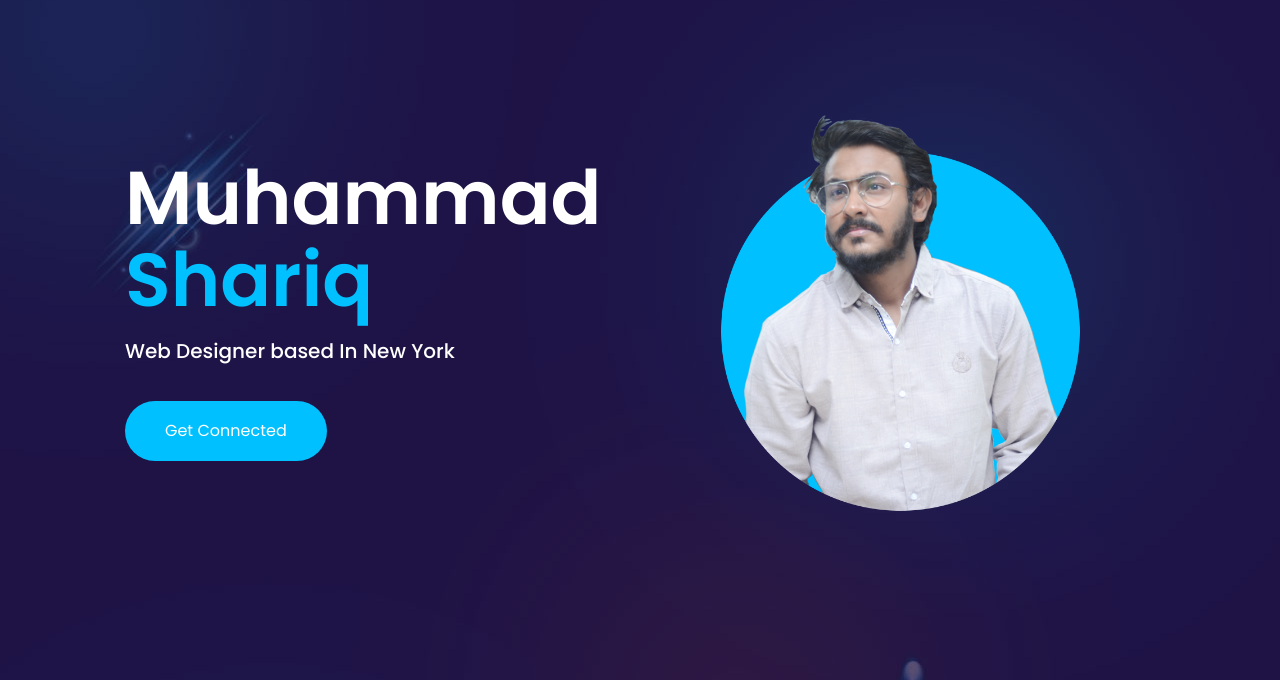
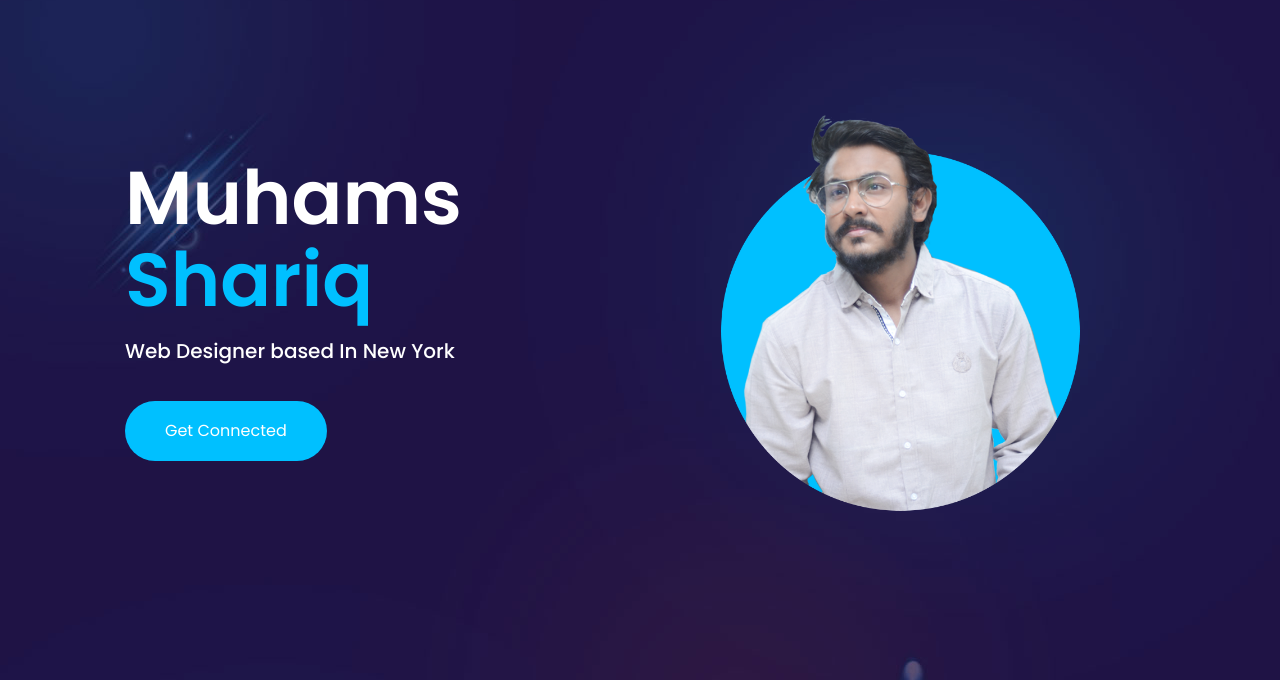
Before and after one commit to shariqahmed123/shariq_portfolio, a plain HTML site: page index.html in a window 1280 px wide. Shown: the part 87-767 px from the top of the page. Drawn offline with nearby package versions, Linux system fonts and the light colour scheme; no server answers.

Commit message:
new commit

```diff
--- a/index.html
+++ b/index.html
@@ -86,7 +86,7 @@
                 <div class="container">
                     <div class="content">
                         <div class="left">
-                            <h3 class="name">Muhammad <span>Shariq</span></h3>
+                            <h3 class="name">Muhams <span>Shariq</span></h3>
                             <p class="job">Web Designer based In New York</p>
                             <div class="foliox_tm_button">
                                 <a class="anchor" href="#contact"><span>Get Connected</span></a>
```
